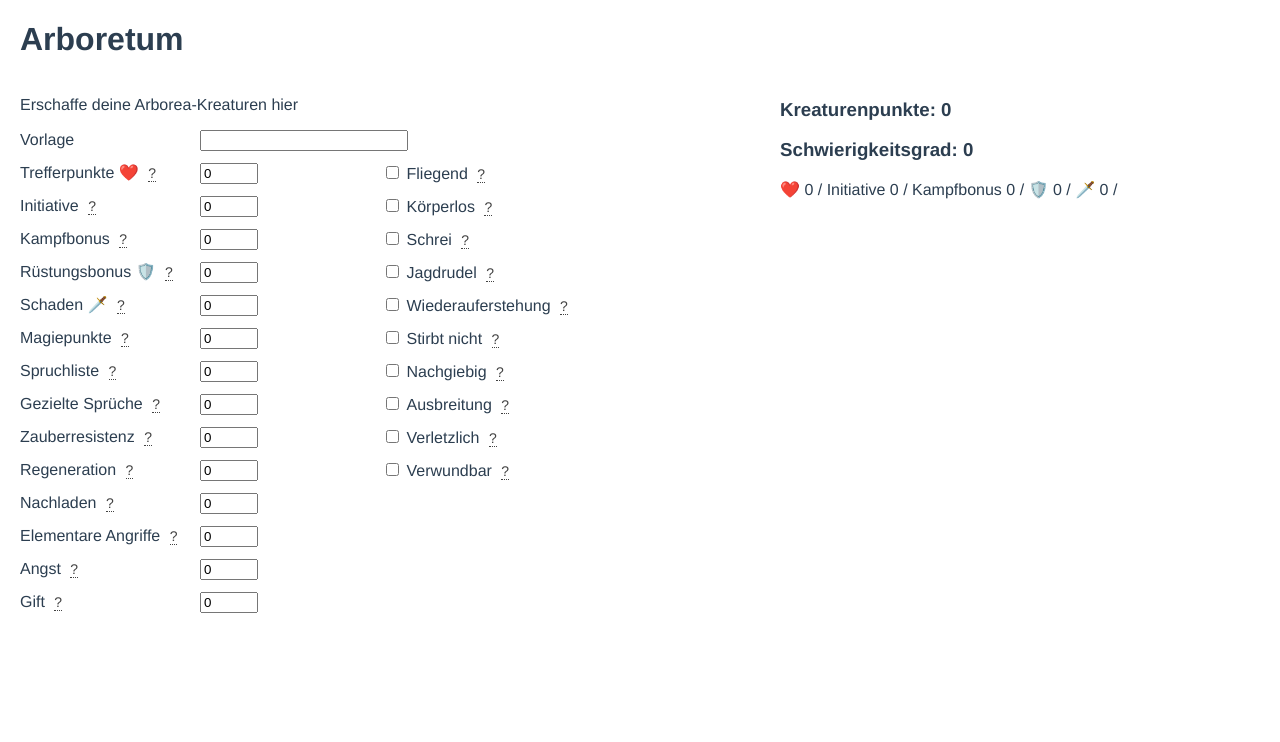
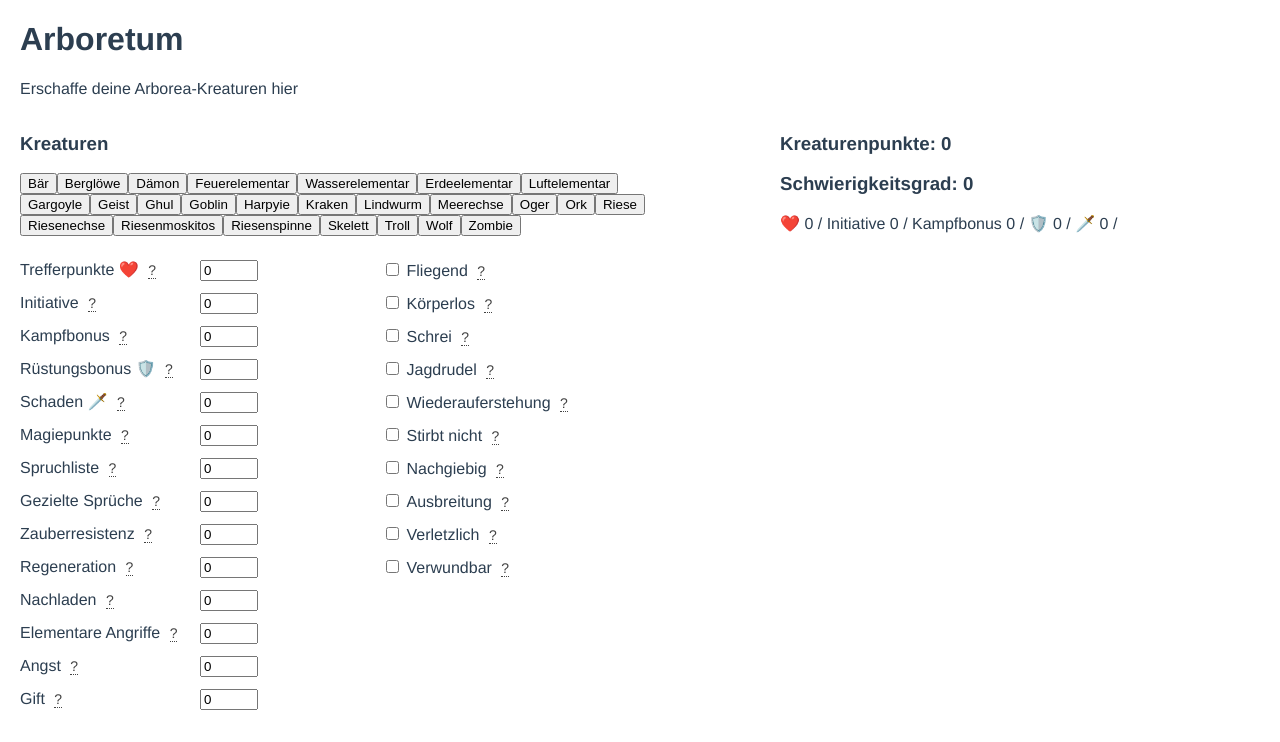
Before and after one commit to johannesschweig/arboretum, a Vue app: page / in a window 1280 px wide. Shown: the top 742 px of the page. Built offline with nearby package versions, Linux system fonts and the light colour scheme.

Commit message:
creature templates now buttons

```diff
--- a/src/components/Creator.vue
+++ b/src/components/Creator.vue
@@ -1,35 +1,15 @@
 <template>
   <div>
     <h1>Arboretum</h1>
+    <p>Erschaffe deine Arborea-Kreaturen hier</p>
     <div id='container'>
       <div id='left'>
-        <p>Erschaffe deine Arborea-Kreaturen hier</p>
-        <!-- Name -->
-        <div class='row'>
-            <label
-              class='label'
-              for='template'>
-              Vorlage
-            </label>
-            <!-- replace with string of creatures -->
-            <input
-              list='creatures'
-              name='template'
-              id='template'
-              v-model='template'
-              @change='setTemplate'>
-            <datalist id='creatures'>
-              <option
-                v-for='(c, i) in alphabeticCreatures'
-                :key='i'
-                :value='c'/>
-            </datalist>
-        </div>
+        <TemplateSelector />
         <!-- Attributes -->
         <div id='attributes'>
-          <attribute
+          <Attribute
             :key='i'
-            v-for='(el, i) in bestiary'
+            v-for='(el, i) in alias'
             :data='el' />
         </div>
       </div>
@@ -43,20 +23,20 @@
 </template>
 
 <script>
-import { alias, creatures } from '../data/bestiary'
+import { alias } from '../data/bestiary'
 import Attribute from './Attribute.vue'
+import TemplateSelector from './TemplateSelector.vue'
 import { mapActions, mapState } from 'vuex'
 import { getAttrString } from '../utils'
 
 export default {
   components: {
-    'attribute': Attribute
+    Attribute,
+    TemplateSelector
   },
   data () {
     return {
-      bestiary: alias,
-      creatures,
-      template: ''
+      alias,
     }
   },
   computed: {
@@ -67,19 +47,9 @@ export default {
     }),
     attrString() {
       return getAttrString(this.attr)
-    },
-    alphabeticCreatures() {
-      return this.creatures.map(c => c.name).sort()
     }
   },
-  methods: {
-    ...mapActions([
-      'batchSet'
-    ]),
-    setTemplate() {
-      this.batchSet(this.template)
-    }
-  }
+
 }
 </script>
 
--- /dev/null
+++ b/src/components/TemplateSelector.vue
@@ -0,0 +1,38 @@
+<template>
+  <div class='container'>
+    <h3>Kreaturen</h3>
+    <button
+      v-for='(c, i) in creatures'
+      :key='i'
+      @click='setTemplate(c.name)'>
+      {{ c.name }}
+    </button>
+  </div>
+</template>
+
+<script>
+import { creatures } from '../data/bestiary'
+import { mapActions } from 'vuex'
+
+export default {
+  data() {
+    return {
+      creatures
+    }
+  },
+  methods: {
+    ...mapActions([
+      'batchSet'
+    ]),
+    setTemplate(name) {
+      this.batchSet(name)
+    }
+  }
+}
+</script>
+
+<style scoped>
+.container {
+  margin-bottom: 24px;
+}
+</style>
```
